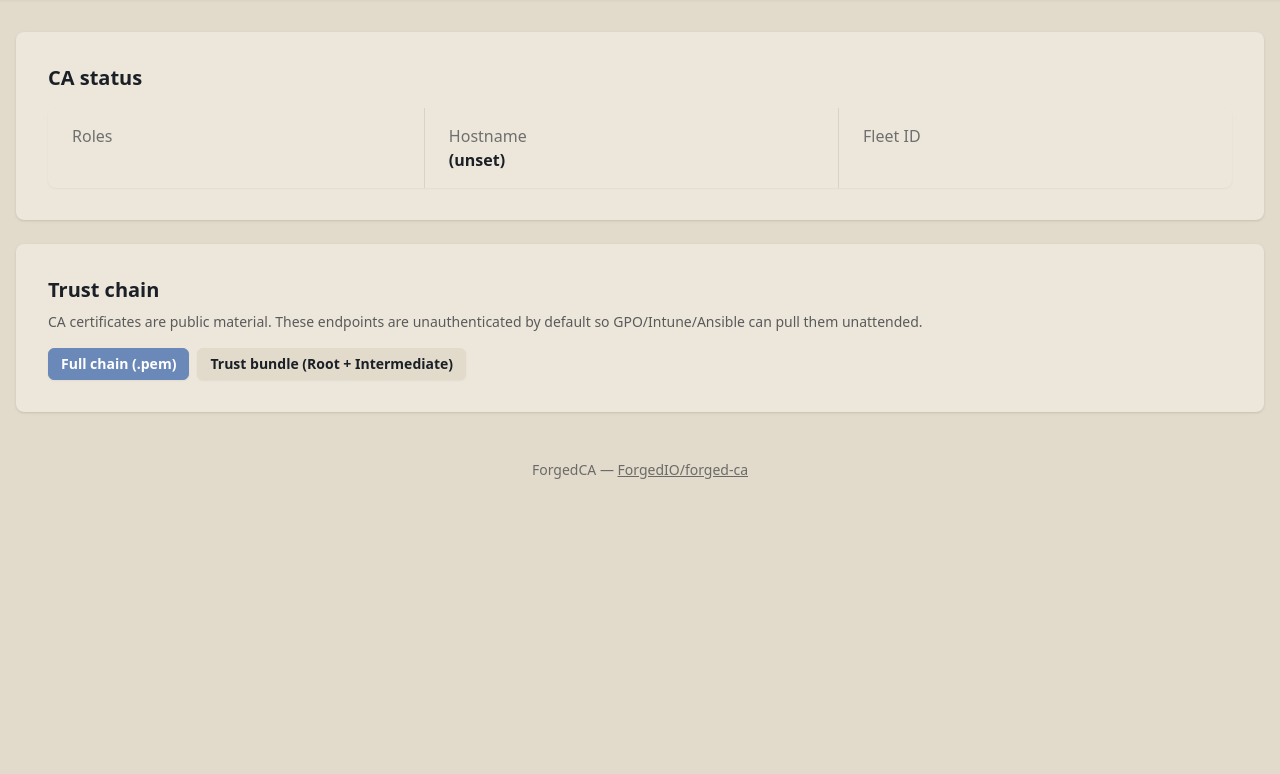
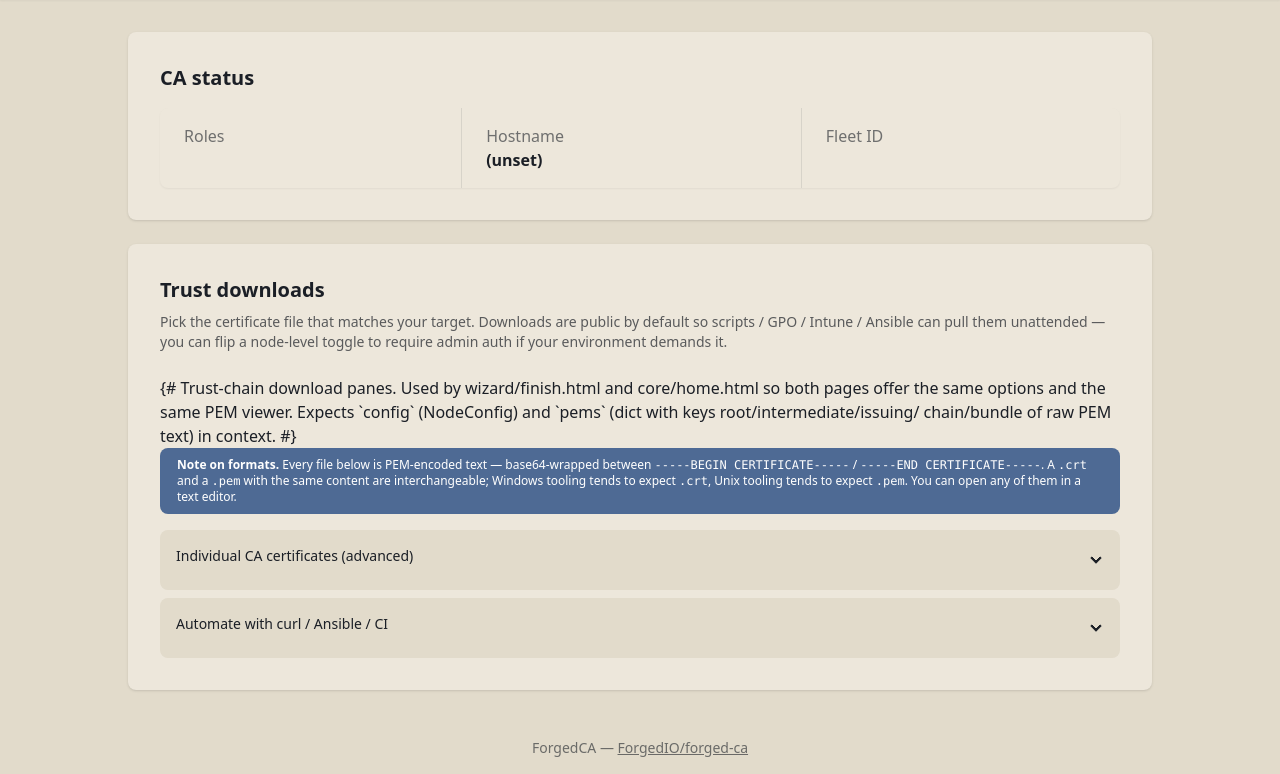
Before and after one commit to ForgedIO/forged-ca, a Django app: template templates/core/home.html in a window 1280 px wide. Shown: the part 64-838 px from the top of the page. Before the commit the page ends 543 px from the top, so only its background shows below. Run offline with Django 4.2, Linux system fonts and the light colour scheme; the template is opened without the code that fills it, so the values that code supplies are empty; style sheets or scripts are compiled from the project's sources; parts of the project's set-up code (start-up, migrations or seed data) failed here and were passed over.

Commit message:
Dashboard: include the shared trust-downloads partial
Previous two commits intended to update home.html alongside the
finish page so both land on the same layout, but the write was
blocked by a Read-before-Write guard both times. Finally picking it
up: the dashboard's 'Trust chain' card is now 'Trust downloads' with
the shared partial's explained panes + inline PEM viewer + copy +
re-download, matching the wizard finish page exactly.

Co-Authored-By: Claude Opus 4.7 (1M context) <noreply@anthropic.com>

```diff
--- a/templates/core/home.html
+++ b/templates/core/home.html
@@ -2,7 +2,7 @@
 {% block title %}Dashboard &mdash; ForgedCA{% endblock %}
 
 {% block content %}
-<div class="space-y-6">
+<div class="space-y-6 max-w-5xl mx-auto">
     <div class="card bg-base-100 shadow">
         <div class="card-body">
             <h2 class="card-title">CA status</h2>
@@ -25,20 +25,10 @@
 
     <div class="card bg-base-100 shadow">
         <div class="card-body">
-            <h2 class="card-title">Trust chain</h2>
-            <p class="text-sm opacity-70">CA certificates are public material. These endpoints are unauthenticated by default so GPO/Intune/Ansible can pull them unattended.</p>
-            <div class="flex flex-wrap gap-2 mt-2">
-                {% if config.root_cert_path %}
-                    <a href="{% url 'trust:root_crt' %}" class="btn btn-sm btn-outline">Root CA (.crt)</a>
-                {% endif %}
-                {% if config.intermediate_cert_path %}
-                    <a href="{% url 'trust:intermediate_crt' %}" class="btn btn-sm btn-outline">Intermediate CA (.crt)</a>
-                {% endif %}
-                {% if config.issuing_cert_path %}
-                    <a href="{% url 'trust:issuer_crt' %}" class="btn btn-sm btn-outline">Issuer CA (.crt)</a>
-                {% endif %}
-                <a href="{% url 'trust:chain_pem' %}" class="btn btn-sm btn-primary">Full chain (.pem)</a>
-                <a href="{% url 'trust:bundle_crt' %}" class="btn btn-sm">Trust bundle (Root + Intermediate)</a>
+            <h2 class="card-title">Trust downloads</h2>
+            <p class="text-sm opacity-70 mt-0">Pick the certificate file that matches your target. Downloads are public by default so scripts / GPO / Intune / Ansible can pull them unattended &mdash; you can flip a node-level toggle to require admin auth if your environment demands it.</p>
+            <div class="mt-4">
+                {% include "partials/trust_downloads.html" %}
             </div>
         </div>
     </div>
@@ -46,7 +36,7 @@
     {% if config.is_issuing %}
         <div class="alert alert-info">
             <span>
-                <strong>step-ca daemon management:</strong> coming in slice 2. The <code class="font-mono">ca.json</code> has been written to <code class="font-mono">/etc/step-ca/ca.json</code> but the daemon has not been started. ACME provisioner support, the Client Onboarding page, and start/stop controls all arrive together in slice 2.
+                <strong>step-ca daemon management:</strong> coming in slice 2. The <code class="font-mono">ca.json</code> has been written to <code class="font-mono">/etc/step-ca/ca.json</code> but the daemon is not yet running. ACME provisioner support, the Client Onboarding page with copy-paste enrollment commands, and start/stop controls all arrive together in the next slice.
             </span>
         </div>
     {% endif %}
```
